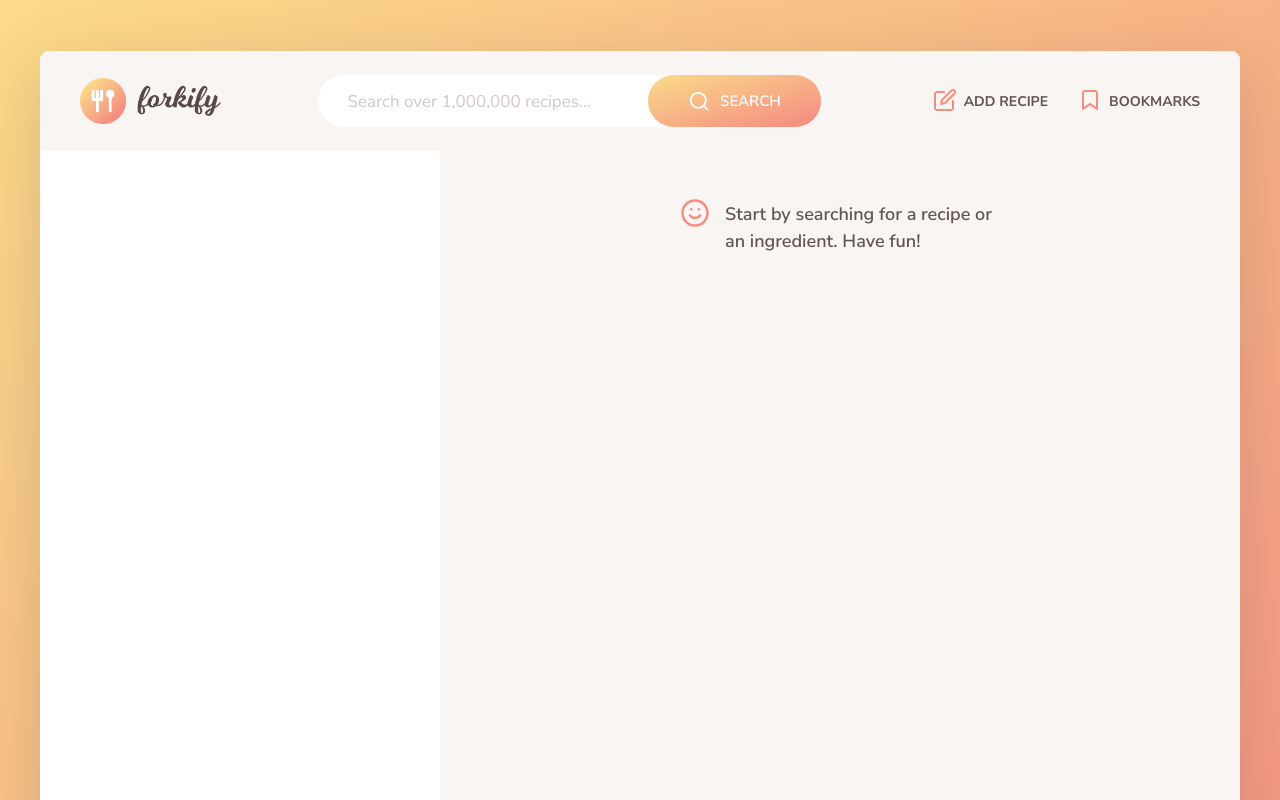
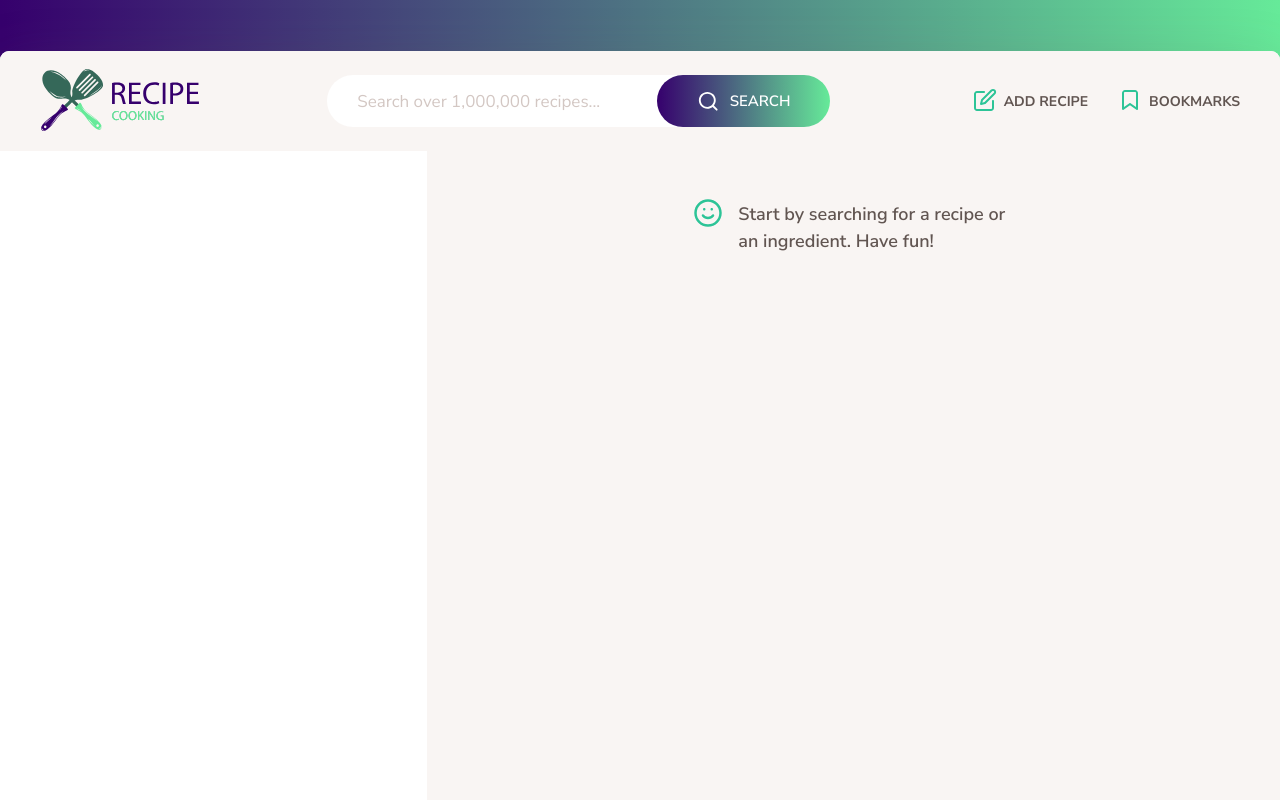
Before and after one commit to ngocbmt94/Forkift, a website built with Parcel: page index.html in a window 1280 px wide. Shown: the top 800 px of the page. Built offline with nearby package versions, Linux system fonts and the light colour scheme.

Commit message:
update some style

```diff
--- a/index.html
+++ b/index.html
@@ -8,7 +8,7 @@
       href="https://fonts.googleapis.com/css?family=Nunito+Sans:400,600,700"
       rel="stylesheet"
     />
-    <link rel="shortcut icon" href="src/img/favicon.png" type="image/x-icon" />
+    <link rel="shortcut icon" href="src/img/favi.svg" type="image/x-icon" />
 
     <link rel="stylesheet" href="src/sass/main.scss" />
     <!-- can delete defer because type  module always defer -->
@@ -20,7 +20,10 @@
   <body>
     <div class="container">
       <header class="header">
-        <img src="src/img/logo.png" alt="Logo" class="header__logo" />
+        <a href="#">
+          <img src="src/img/logo.svg" alt="Logo" class="header__logo" />
+        </a>
+
         <form class="search">
           <input
             type="text"
--- a/src/sass/_base.scss
+++ b/src/sass/_base.scss
@@ -1,7 +1,6 @@
-// $color-primary: #f59a83;
-$color-primary: #f38e82;
-$color-grad-1: #fbdb89;
-$color-grad-2: #f48982;
+$color-primary: #2dc497;
+$color-grad-1: #66ea99;
+$color-grad-2: #36006d;
 
 $color-grey-light-1: #f9f5f3; // Light background
 $color-grey-light-2: #f2efee; // Light lines
@@ -9,7 +8,7 @@ $color-grey-light-3: #d3c7c3; // Light text (placeholder)
 $color-grey-dark-1: #615551; // Normal text
 $color-grey-dark-2: #918581; // Lighter text
 
-$gradient: linear-gradient(to right bottom, $color-grad-1, $color-grad-2);
+$gradient: linear-gradient(to left, $color-grad-1, $color-grad-2);
 
 $bp-large: 78.15em; // 1250px
 $bp-medium: 61.25em; // 980px
@@ -48,7 +47,7 @@ body {
 }
 
 .container {
-  max-width: 120rem;
+  max-width: 130rem;
   min-height: 117rem;
   margin: 4vw auto;
   background-color: #fff;
--- a/src/sass/_header.scss
+++ b/src/sass/_header.scss
@@ -7,7 +7,7 @@
 
   &__logo {
     margin-left: 4rem;
-    height: 4.6rem;
+    height: 8rem;
     display: block;
   }
 }
--- a/src/sass/_preview.scss
+++ b/src/sass/_preview.scss
@@ -37,12 +37,6 @@
       position: absolute;
       top: 0;
       left: 0;
-      background-image: linear-gradient(
-        to right bottom,
-        $color-grad-1,
-        $color-grad-2
-      );
-      opacity: 0.4;
     }
 
     img {
--- a/src/sass/_recipe.scss
+++ b/src/sass/_recipe.scss
@@ -6,7 +6,6 @@
   &__fig {
     height: 32rem;
     position: relative;
-    // transform: scale(1.04) translateY(-1px);
     transform-origin: top;
 
     &::before {
@@ -17,12 +16,6 @@
       position: absolute;
       top: 0;
       left: 0;
-      background-image: linear-gradient(
-        to right bottom,
-        $color-grad-1,
-        $color-grad-2
-      );
-      opacity: 0.6;
     }
   }
 
```
Also changed, not shown: src/img/favi.svg (added), src/img/favicon.png (deleted), src/img/logo.png (deleted), src/img/logo.svg (added), src/img/test-1.jpg (deleted).
